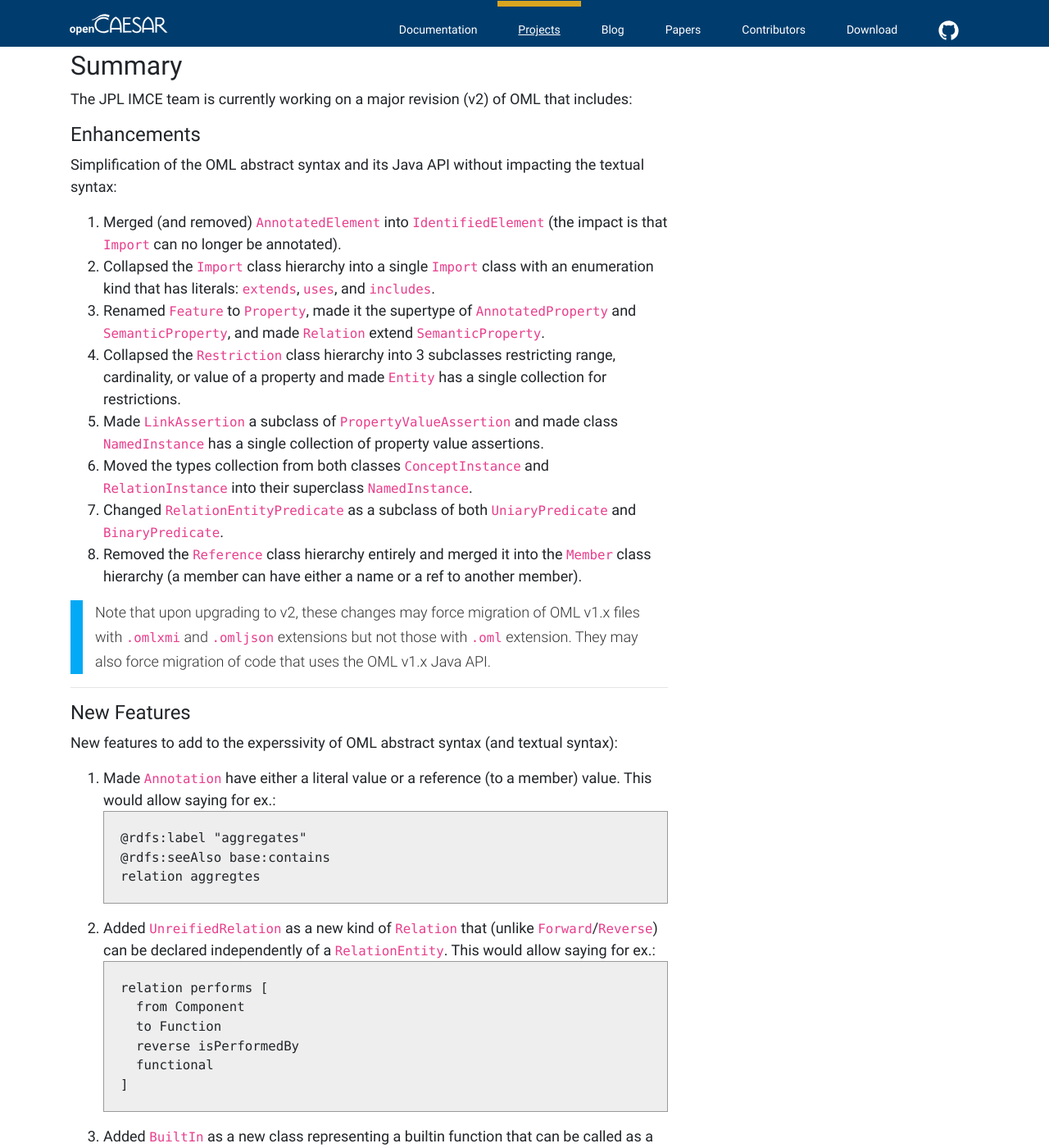
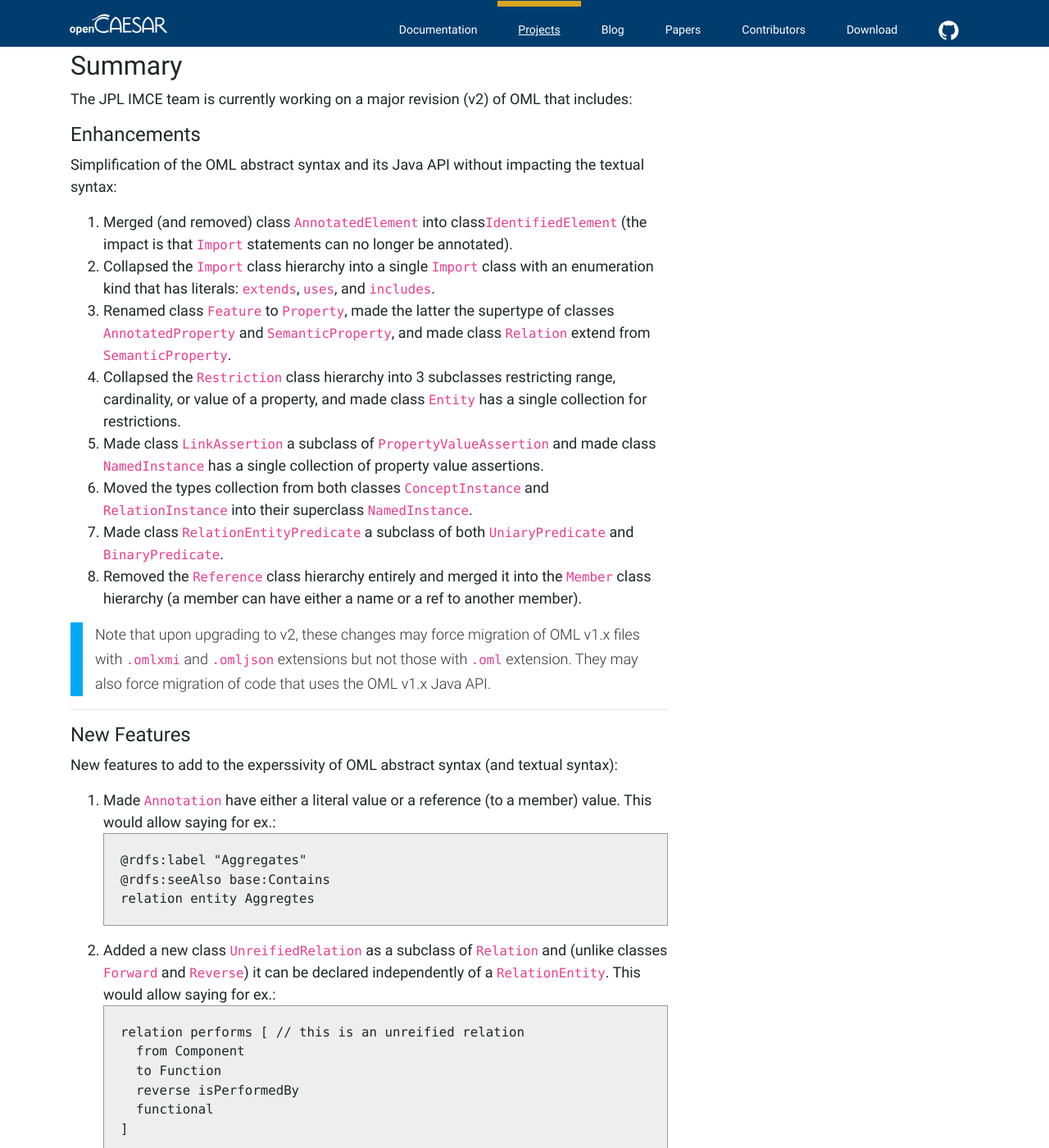
Before and after one commit to opencaesar/opencaesar.github.io, a Jekyll site: the page built from _projects/2023-2-1-OML-v2.md, in a window 1280 px wide and 1400 px high, scrolled down 617 px. Shown: the whole window at 82% size. Built offline with Jekyll 4.4.1, drawn with Linux system fonts in a browser that asks for light colours; nearby versions of some CDN libraries; some of the changed text lies outside the part shown.

Commit message:
add post

````diff
--- a/_projects/2023-2-1-OML-v2.md
+++ b/_projects/2023-2-1-OML-v2.md
@@ -18,13 +18,13 @@ The JPL IMCE team is currently working on a major revision (v2) of OML that incl
 
 Simplification of the OML abstract syntax and its Java API without impacting the textual syntax:
 
-1. Merged (and removed) `AnnotatedElement` into `IdentifiedElement` (the impact is that `Import` can no longer be annotated).
+1. Merged (and removed) class `AnnotatedElement` into class`IdentifiedElement` (the impact is that `Import` statements can no longer be annotated).
 1. Collapsed the `Import` class  hierarchy into a single `Import` class with an enumeration kind that has literals: `extends`, `uses`, and `includes`.
-1. Renamed `Feature` to `Property`, made it the supertype of `AnnotatedProperty` and `SemanticProperty`, and made `Relation` extend `SemanticProperty`.
-1. Collapsed the `Restriction` class hierarchy into 3 subclasses restricting range, cardinality, or value of a property and made `Entity` has a single collection for restrictions.
-1. Made `LinkAssertion` a subclass of `PropertyValueAssertion` and made class `NamedInstance` has a single collection of property value assertions.
+1. Renamed class `Feature` to `Property`, made the latter the supertype of classes `AnnotatedProperty` and `SemanticProperty`, and made class `Relation` extend from `SemanticProperty`.
+1. Collapsed the `Restriction` class hierarchy into 3 subclasses restricting range, cardinality, or value of a property, and made class `Entity` has a single collection for restrictions.
+1. Made class `LinkAssertion` a subclass of `PropertyValueAssertion` and made class `NamedInstance` has a single collection of property value assertions.
 1. Moved the types collection from both classes `ConceptInstance` and `RelationInstance` into their superclass `NamedInstance`.
-1. Changed `RelationEntityPredicate` as a subclass of both `UniaryPredicate` and `BinaryPredicate`.
+1. Made class `RelationEntityPredicate` a subclass of both `UniaryPredicate` and `BinaryPredicate`.
 1. Removed the `Reference` class hierarchy entirely and merged it into the `Member` class hierarchy (a member can have either a name or a ref to another member).
 
 > Note that upon upgrading to v2, these changes may force migration of OML v1.x files with `.omlxmi` and `.omljson` extensions but not those with `.oml` extension. They may also force migration of code that uses the OML v1.x Java API.
@@ -37,26 +37,26 @@ New features to add to the experssivity of OML abstract syntax (and textual synt
 
 1. Made `Annotation` have either a literal value or a reference (to a member) value. This would allow saying for ex.:
 ```
-@rdfs:label "aggregates"
-@rdfs:seeAlso base:contains
-relation aggregtes
+@rdfs:label "Aggregates"
+@rdfs:seeAlso base:Contains
+relation entity Aggregtes
 ```
-1. Added `UnreifiedRelation` as a new kind of `Relation` that (unlike `Forward`/`Reverse`) can be declared independently of a `RelationEntity`. This would allow saying for ex.:
+1. Added a new class `UnreifiedRelation` as a subclass of `Relation` and (unlike classes `Forward` and `Reverse`) it can be declared independently of a `RelationEntity`. This would allow saying for ex.:
 ```
-relation performs [
+relation performs [ // this is an unreified relation
   from Component
   to Function
   reverse isPerformedBy
   functional
 ]
 ```
-1. Added `BuiltIn` as a new class representing a builtin function that can be called as a predicate in a `Rule`, and added the standard library of SWRL builtins to `core-vocabularies`. This should allow saying for ex.
+1. Added a new class `BuiltIn` to represent a builtin function that can be called from a `Rule` as a predicate. Also, added a the standard vocabulary of SWRL builtins to the `core-vocabularies` set. This should allow saying for ex.
 ```
 rule FullName [
-  firstName(?x, ?first) ^
-  lastName(?x, ?last) ^
-  swrlb:stringConcat(?full, ?first, " ", ?last)
-  -> fullName(?x, ?full)
+      firstName(?x, ?first) ^
+      lastName(?x, ?last) ^
+      swrlb:stringConcat(?full, ?first, " ", ?last)
+      -> fullName(?x, ?full)
 ]
 ```
 
````
